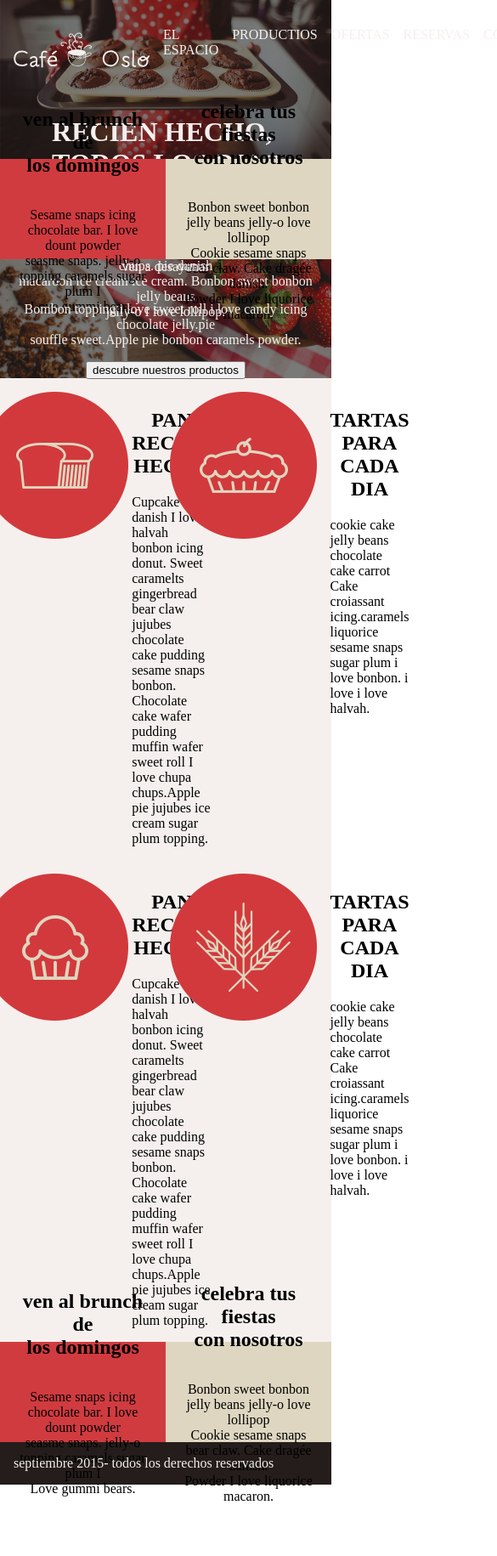
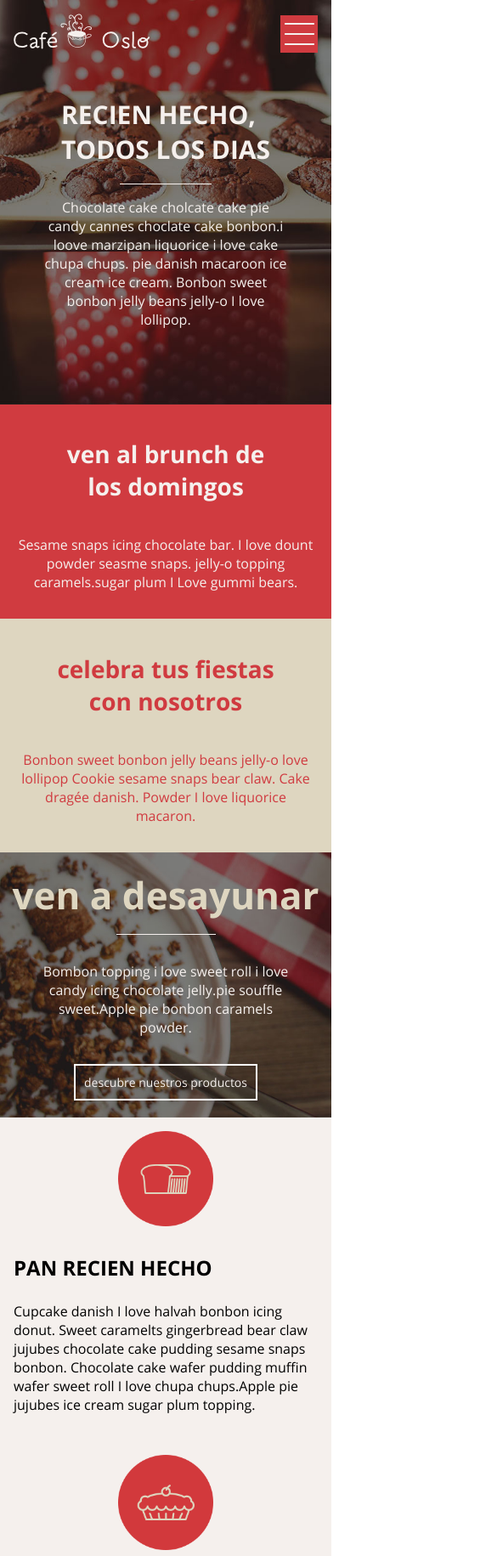
Before and after one commit to cvalencia1991/Cafeteria, a website: page index.html in a window 390 px wide. Shown: the top 1831 px of the page at 85% size, 585 px wide, since content can reach past the window. Before the commit the page ends 1786 px from the top, so only its background shows below. Drawn offline with Linux system fonts and the light colour scheme; files whose address does not match are found by name.

Commit message:
Add Mobile Version

```diff
--- a/index.html
+++ b/index.html
@@ -12,6 +12,9 @@
         <nav class="stylenav">
             <div>
                 <img src="./Imágenes/Logo.png" alt="">
+            </div>
+            <div class="stylehamburgermenu">
+                <img src="./Imágenes/Hamburger.png" alt="">
             </div>
             <ul class="stylemenu">
                 <li>EL ESPACIO</li>
@@ -30,9 +33,9 @@
             </div>
             <div class="line"></div>
             <div class="styleinfo">
-                <p >Chocolate cake cholcate cake pie candy cannes choclate cake<br>
-                bonbon.i loove marzipan liquorice i love cake chupa chups. pie danish<br>
-                macaroon ice cream ice cream. Bonbon sweet bonbon jelly beans <br>
+                <p >Chocolate cake cholcate cake pie candy cannes choclate cake
+                    bonbon.i loove marzipan liquorice i love cake chupa chups. pie danish
+                    macaroon ice cream ice cream. Bonbon sweet bonbon jelly beans
                     jelly-o I love lollipop.
                 </p>
             </div>
@@ -44,10 +47,11 @@
             <h2>ven al brunch de<br>
                 los domingos</h2>
             </div>
-            <div>
-            <p>Sesame snaps icing chocolate bar. I love dount powder<br>
-               seasme snaps. jelly-o topping caramels.sugar plum I <br>
-               Love gummi bears.</p>
+            <div class="styleinfosundays">
+            <p>Sesame snaps icing chocolate bar. I love dount powder
+               seasme snaps. jelly-o topping caramels.sugar plum I
+               Love gummi bears.
+            </p>
             </div>
         </div>
         <div class="styleparty">
@@ -55,75 +59,89 @@
             <h2>celebra tus fiestas <br>
                 con nosotros</h2>
             </div>
-            <div>
-                <p>Bonbon sweet bonbon jelly beans jelly-o love lollipop<br>
-                Cookie sesame snaps bear claw. Cake dragée danish.<br>
+            <div class="styleinfosundays">
+                <p>
+                    Bonbon sweet bonbon jelly beans jelly-o love lollipop
+                    Cookie sesame snaps bear claw. Cake dragée danish.
                     Powder I love liquorice macaron.
                 </p>
             </div>
         </div>
     </section>
     <section  class="styleproducts">
-        <div>
+        <div class="styleinfobreakfast">
             ven a desayunar
         </div>
         <div class="line"></div>
         <div class="styledesayunar">
-            Bombon topping i love sweet roll i love candy icing chocolate jelly.pie <br>
+            <p>
+                Bombon topping i love sweet roll i love candy icing chocolate jelly.pie
                 souffle sweet.Apple pie bonbon caramels powder.
+            </p>
         </div>
-        <button> descubre nuestros productos</button>
+        <button class="stylebutton"> descubre nuestros productos</button>
     </section>
     <section class="infoCafeteria1">
         <div class="stylebrunch1">
-                <img src="./Imágenes/Icono1.png" alt="">
+            <div class="styleicon">
+                <img class="stylelogos" src="./Imágenes/Icono1.png" alt="">
+            </div>
             <div>
-                <h2>PAN RECIEN HECHO</h2>
+                <h3>PAN RECIEN HECHO</h3>
                 <div>
+                    <p>
                         Cupcake danish I love halvah bonbon icing donut.
                         Sweet caramelts gingerbread bear claw jujubes
                         chocolate cake pudding sesame snaps bonbon.
                         Chocolate cake wafer pudding muffin wafer sweet
                         roll I love chupa chups.Apple pie jujubes ice
                         cream sugar plum topping.
+                    </p>
             </div>
         </div>
         </div>
         <div class="styleparty1">
-            <img src="./Imágenes/Icono2.png" alt="">
+            <div class="styleicon">
+                <img  class="stylelogos" src="./Imágenes/Icono2.png" alt="">
+            </div>
             <div>
-                <h2>TARTAS PARA CADA DIA </h2>
+                <h3>TARTAS PARA CADA DIA </h3>
                 <div>
+                    <p>
                         cookie cake jelly beans chocolate cake carrot Cake
                         croiassant icing.caramels liquorice sesame snaps
                         sugar plum i love bonbon. i love i love halvah.
+                    </p>
                 </div>
             </div>
         </div>
     </section>
     <section class="infoCafeteria1">
         <div class="stylebrunch1">
-                <img src="./Imágenes/Icono3.png" alt="">
+            <div class="styleicon">
+                <img  class="stylelogos" src="./Imágenes/Icono3.png" alt="">
+            </div>
             <div>
-                <h2>PAN RECIEN HECHO</h2>
+                <h3><strong>PRUEBA NUESTROS DULCES</strong></h3>
                 <div>
-                Cupcake danish I love halvah bonbon icing donut.
-                Sweet caramelts gingerbread bear claw jujubes
-                chocolate cake pudding sesame snaps bonbon.
-                Chocolate cake wafer pudding muffin wafer sweet
-                roll I love chupa chups.Apple pie jujubes ice
-                cream sugar plum topping.
+                <p>
+                    caramels liquorice sesame snaps sugar plum i love bonbon. i love i love halvah. i love marzipan cake
+                    I love donut tiramisu pudding cotton candy liqorice. jelly beans chocolate brownie gummi bears dragée jellyo.
+                </p>
             </div>
         </div>
         </div>
         <div class="styleparty1">
-            <img src="./Imágenes/Icono4.png" alt="">
+            <div class="styleicon">
+                <img  class="stylelogos" src="./Imágenes/Icono4.png" alt="">
+            </div>
             <div>
-                <h2>TARTAS PARA CADA DIA </h2>
+                <h3>INGREDENTIES ECOLÓGICOS</h3>
                 <div>
-                    cookie cake jelly beans chocolate cake carrot Cake
-                    croiassant icing.caramels liquorice sesame snaps
-                    sugar plum i love bonbon. i love i love halvah.
+                   <p>  Carrot Cake fruitcake cheesecake muffin lollipop croissant dessert halvah.Cake bear claw marsh-mallow cake.
+                        Carrot cake i love cotton candy ice cream chupa chups donut. lemon drops sweet marshamallow gummies i love dragée danish
+                        cake. Tart caramels sweet roll jelly-o liquorice tart.
+                    </p>
                 </div>
             </div>
         </div>
@@ -131,30 +149,31 @@
     <section class="infoCafeteria">
         <div class="stylebrunch">
             <div>
-            <h2>ven al brunch de<br>
-                los domingos</h2>
+            <h2>CONTACTA CON<br>
+                NOSOTROS</h2>
             </div>
             <div>
-            <p>Sesame snaps icing chocolate bar. I love dount powder<br>
-               seasme snaps. jelly-o topping caramels.sugar plum I <br>
-               Love gummi bears.</p>
+            <p>si quieres hacer una reserva, tienes alguna sugerencia o<br>
+                simplemente quieres saludar,escribenos a:<br>
+            <strong>cafeoslo@cafeoslo.es</strong>
+            </p>
             </div>
         </div>
         <div class="styleparty">
             <div>
-            <h2>celebra tus fiestas <br>
-                con nosotros</h2>
+            <h2>¿SABES DONDE<br>
+                ESTAMOS?</h2>
             </div>
             <div>
-                <p>Bonbon sweet bonbon jelly beans jelly-o love lollipop<br>
-                Cookie sesame snaps bear claw. Cake dragée danish.<br>
-                Powder I love liquorice macaron.
+            <p>c/Mayor,15<br>
+            00000 Barcelona<br>
+            <strong>Google Maps</strong>
             </p>
             </div>
         </div>
     </section>
     <footer>
-        septiembre 2015- todos los derechos reservados
+        Septiembre 2015 - todos los derechos reservados
     </footer>
 </body>
 </html>
--- a/styles.css
+++ b/styles.css
@@ -9,23 +9,46 @@
     src: url(/Tipografía/OpenSans-Regular.ttf);
   }
 
+
+
 body{
     margin: 0;
 }
+h1{
+    font-family: Opensandbold;
+    font-size: 30px;
+}
 h2{
     text-align: center;
+    font-family: Opensandbold;
+    font-size: 28px;
+}
+h3{
+    font-family: Opensandbold;
+    font-size: 24px;
 }
 p{
-    text-align: center;
+    font-family: OpensandRegular;
+    font-size: 16px;
 }
 .styleheader{
     background-image: url('./Imágenes/Fondo1.jpg');
     background-repeat: no-repeat;
     background-size: cover;
-    height: 48vw;
     color:#f5f0ed;
+    height: 122vw;
+    background-position: center;
+}
 
+.stylehamburgermenu{
+    background: #d03b40;
+    width: 44px;
+    height: 44px;
+    display: flex;
+    align-items: center;
+    justify-content: center;
 }
+
 .stylenav{
     display: flex;
     list-style: none;
@@ -35,7 +58,9 @@ p{
     justify-content: space-between;
 }
 .stylemenu{
-    display: flex;
+    font-family: OpensandRegular;
+    font-size: 16px;
+    display: none;
     list-style: none;
     padding: 0;
     gap: 1em;
@@ -55,7 +80,7 @@ p{
     display: flex;
     flex-direction: column;
     align-items: center;
-    width: 10%;
+    width: 30%;
     height: 1px;
     background: #f5f0ed;
 }
@@ -65,37 +90,45 @@ p{
     flex-direction: column;
     align-items: center;
     text-align: center;
+    width: 80%;
 }
 
 .infoCafeteria{
     display: flex;
+    flex-direction: column;
+}
 
+.styleinfobreakfast{
+    font-family: Opensandbold;
+    font-size: 44px;
+    color:#ded6c0;
 }
+
 .stylebrunch{
     background: #d03b40;
-    width: 50vw;
-    height: 22vw;
     display: flex;
     flex-direction: column;
     align-items: center;
     justify-content: center;
     padding: 1em;
+    color:#f5f0ed;
+    text-align: center;
 }
 
 .styleparty{
     background: #ded6c0;
-    width: 50vw;
-    height: 22vw;
+   color:#d03b40;
     display: flex;
     flex-direction: column;
     align-items: center;
     justify-content: center;
     padding: 1em;
+    text-align: center;
 }
 
 .styleproducts{
     background-image: url('./Imágenes/Fondo2.jpg');
-    height: 36vw;
+    height: 80vw;
     background-size: cover;
     display: flex;
     flex-direction: column;
@@ -108,26 +141,26 @@ p{
 .infoCafeteria1{
 display: flex;
 background: #f5f0ed;
+flex-direction: column;
+align-items: center;
 }
 
 .stylebrunch1{
-    width: 50vw;
     display: flex;
-    flex-direction: row;
+    flex-direction: column;
+    justify-content: center;
+    padding: 1em;
+    gap: 1vw;
+    align-items: center;
+
+}
+
+.styleparty1{
+    display: flex;
+    flex-direction: column;
     align-items: center;
     justify-content: center;
     padding: 1em;
-    gap: 1vw;
-    align-items: flex-start;
-}
-.styleparty1{
-    width: 50vw;
-    display: flex;
-    flex-direction: row;
-    align-items: center;
-    justify-content: center;
-    padding: 1em;
-    align-items: flex-start;
     gap: 1em;
 }
 .styleinfocafeteria{
@@ -139,8 +172,90 @@ footer{
     background: #241d1b;
     color: #f5f0ed;
     padding: 1em;
+    font-family: OpensandRegular;
+    font-size: 14px;
 }
 
 .styledesayunar{
     text-align: center;
+    width: 80%;
 }
+
+.stylelogos{
+    width: 7em;
+}
+.stylebutton{
+    cursor: pointer;
+    background: transparent;
+    padding: 10px;
+    border: 2px solid white;
+    color:#f5f0ed;
+    font-family: OpensandRegular;
+    font-size: 14px;
+}
+
+@media screen and (min-width: 768px) {
+
+    .line{
+        width: 10%;
+    }
+
+    h1{
+        font-size: 44px;
+    }
+
+    .sytleinfoheader{
+        margin: 114px;
+    }
+
+    .stylehamburgermenu{
+        display: none;
+    }
+    .styleinfo{
+        width: 38%;
+    }
+
+    .stylemenu {
+      display: flex;
+    }
+    .styleparty{
+        flex-direction: column;
+        width: 50vw;
+        height: 16vw;
+        background: #d03b40;
+        color:#f5f0ed;
+    }
+    .stylebrunch{
+        width: 50vw;
+        height: 16vw;
+        background: #ded6c0;
+        color:#d03b40;
+    }
+    .infoCafeteria{
+        flex-direction: row;
+    }
+    .styleheader {
+        background-repeat: no-repeat;
+        background-size: cover;
+        height: 48vw;
+        color: #f5f0ed;
+    }
+    .infoCafeteria1{
+        display: flex;
+        flex-direction: row;
+        }
+        .stylebrunch1{
+            flex-direction: row;
+        width: 50vw;
+        }
+        .styleparty1{
+            flex-direction: row;
+            width: 50vw;
+        }
+        .styleproducts{
+            height: 36vw;
+        }
+        .styleinfosundays{
+            width: 26em;
+        }
+  }
```
Also changed, not shown: Imágenes/Hamburger.png (added), 1 other file. Lines whose indentation alone changed are shown as unchanged.
